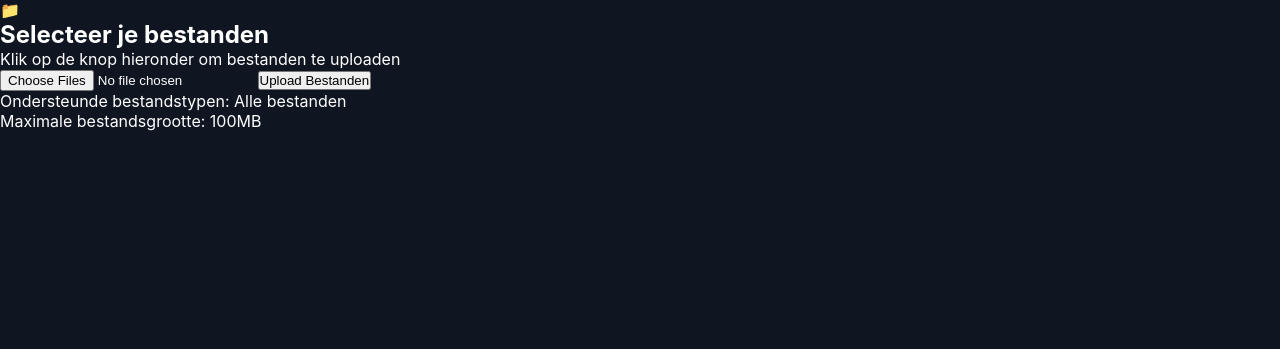
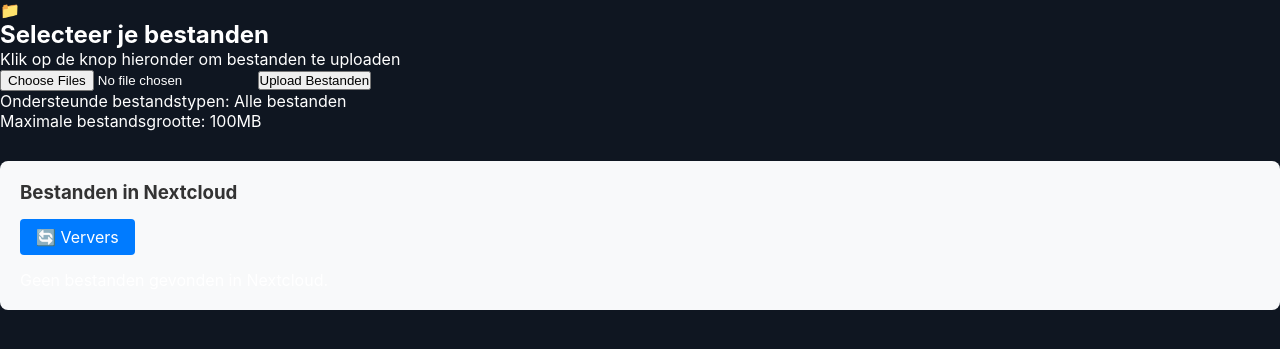
Before and after one commit to wishaand/leepiipaatii94, a Flask app: page /upload/ in a window 1280 px wide. Shown: the part 79-428 px from the top of the page. Run offline with Flask 3, Linux system fonts and the light colour scheme; data that the repository does not hold is empty.

Commit message:
code vooor het uploaden vanaf mijn website naar nextcloud

```diff
--- a/app/file_upload_service.py
+++ b/app/file_upload_service.py
@@ -4,4 +4,152 @@
 """
 
 import os
+import requests
+from requests.auth import HTTPBasicAuth
 from werkzeug.utils import secure_filename
+from flask import current_app
+from urllib.parse import quote
+
+class FileUploadService:
+    # Lokale configuratie
+    UPLOAD_FOLDER = 'app/static/uploads'
+    ALLOWED_EXTENSIONS = {
+        'txt', 'pdf', 'png', 'jpg', 'jpeg', 'gif', 'doc', 'docx',
+        'xls', 'xlsx', 'ppt', 'pptx', 'zip', 'rar', 'mp4', 'mp3', 'wav'
+    }
+    MAX_FILE_SIZE = 100 * 1024 * 1024  # 100MB
+
+    @classmethod
+    def allowed_file(cls, filename):
+        """Check if file extension is allowed"""
+        return '.' in filename and \
+               filename.rsplit('.', 1)[1].lower() in cls.ALLOWED_EXTENSIONS
+
+    @classmethod
+    def upload_to_nextcloud(cls, file_path, filename):
+        """Upload file to Nextcloud"""
+        try:
+            server_url = current_app.config['NEXTCLOUD_SERVER_URL']
+            username = current_app.config['NEXTCLOUD_USERNAME']
+            password = current_app.config['NEXTCLOUD_PASSWORD']
+            folder = current_app.config['NEXTCLOUD_FOLDER']
+
+            # URL encode the filename to handle special characters
+            encoded_filename = quote(filename, safe='')
+            url = f"{server_url}/remote.php/dav/files/{username}/{folder}/{encoded_filename}"
+
+            print(f"Uploading to: {url}")  # Debug info
+
+            with open(file_path, 'rb') as file:
+                response = requests.put(
+                    url,
+                    data=file,
+                    auth=HTTPBasicAuth(username, password),
+                    timeout=30
+                )
+
+            print(f"Response status: {response.status_code}")  # Debug info
+            print(f"Response text: {response.text}")  # Debug info
+
+            return response.status_code == 201 or response.status_code == 204
+
+        except Exception as e:
+            print(f"Nextcloud upload error: {e}")  # Debug info
+            return False
+
+    @classmethod
+    def list_files(cls):
+        """List all files in Nextcloud folder"""
+        try:
+            server_url = current_app.config['NEXTCLOUD_SERVER_URL']
+            username = current_app.config['NEXTCLOUD_USERNAME']
+            password = current_app.config['NEXTCLOUD_PASSWORD']
+            folder = current_app.config['NEXTCLOUD_FOLDER']
+
+            folder_url = f"{server_url}/remote.php/dav/files/{username}/{folder}/"
+
+            response = requests.request(
+                'PROPFIND',
+                folder_url,
+                auth=HTTPBasicAuth(username, password),
+                timeout=10,
+                headers={'Depth': '1'}
+            )
+
+            if response.status_code == 207:
+                # Parse XML response to extract filenames
+                import xml.etree.ElementTree as ET
+                root = ET.fromstring(response.text)
+                files = []
+
+                for response_elem in root.findall('.//{DAV:}response'):
+                    href = response_elem.find('.//{DAV:}href')
+                    if href is not None and href.text:
+                        filename = href.text.split('/')[-1]
+                        if filename and filename != folder:  # Skip folder itself
+                            files.append(filename)
+
+                return files
+            else:
+                return []
+
+        except Exception as e:
+            print(f"Error listing files: {e}")
+            return []
+
+    @classmethod
+    def download_file(cls, filename):
+        """Download file from Nextcloud"""
+        try:
+            server_url = current_app.config['NEXTCLOUD_SERVER_URL']
+            username = current_app.config['NEXTCLOUD_USERNAME']
+            password = current_app.config['NEXTCLOUD_PASSWORD']
+            folder = current_app.config['NEXTCLOUD_FOLDER']
+
+            encoded_filename = quote(filename, safe='')
+            url = f"{server_url}/remote.php/dav/files/{username}/{folder}/{encoded_filename}"
+
+            response = requests.get(
+                url,
+                auth=HTTPBasicAuth(username, password),
+                timeout=30
+            )
+
+            if response.status_code == 200:
+                return response.content
+            else:
+                return None
+
+        except Exception as e:
+            print(f"Error downloading file: {e}")
+            return None
+
+    @classmethod
+    def upload_file(cls, file):
+        """Main upload method"""
+        if not file or file.filename == '':
+            return False, "Geen bestand geselecteerd"
+
+        if not cls.allowed_file(file.filename):
+            return False, f"Bestandstype niet toegestaan: {file.filename}"
+
+        try:
+            # Tijdelijk opslaan
+            filename = secure_filename(file.filename)
+            temp_path = os.path.join(cls.UPLOAD_FOLDER, filename)
+            os.makedirs(cls.UPLOAD_FOLDER, exist_ok=True)
+            file.save(temp_path)
+
+            # Upload naar Nextcloud
+            success = cls.upload_to_nextcloud(temp_path, filename)
+
+            # Temp file verwijderen
+            os.remove(temp_path)
+
+            if success:
+                return True, f"Bestand '{file.filename}' succesvol geüpload naar Nextcloud!"
+            else:
+                return False, "Fout bij uploaden naar Nextcloud"
+
+        except Exception as e:
+            return False, f"Fout bij uploaden: {str(e)}"
--- a/app/static/css/style.css
+++ b/app/static/css/style.css
@@ -13,6 +13,7 @@
   scroll-behavior: smooth;
 }
 
+<<<<<<< HEAD
 /* Navigatie */
 .navbar {
   position: fixed;
@@ -26,6 +27,78 @@
   backdrop-filter: blur(12px);
   z-index: 100;
 }
+=======
+  /* ===== Upload Page ===== */
+  .upload-container {
+    max-width: 800px;
+    margin: 0 auto;
+    padding: 20px;
+  }
+
+  .files-section {
+    margin-top: 30px;
+    padding: 20px;
+    background: #f8f9fa;
+    border-radius: 8px;
+  }
+
+  .files-section h3 {
+    margin-bottom: 15px;
+    color: #333;
+  }
+
+  .refresh-btn {
+    background: #007bff;
+    color: white;
+    text-decoration: none;
+    padding: 8px 16px;
+    border-radius: 4px;
+    cursor: pointer;
+    margin-bottom: 15px;
+    display: inline-block;
+  }
+
+  .refresh-btn:hover {
+    background: #0056b3;
+    color: white;
+    text-decoration: none;
+  }
+
+  .files-list {
+    max-height: 300px;
+    overflow-y: auto;
+  }
+
+  .file-item {
+    display: flex;
+    justify-content: space-between;
+    align-items: center;
+    padding: 10px;
+    background: white;
+    margin-bottom: 8px;
+    border-radius: 4px;
+    border: 1px solid #ddd;
+  }
+
+  .file-name {
+    font-weight: 500;
+    color: #333;
+  }
+
+  .download-btn {
+    background: #28a745;
+    color: white;
+    text-decoration: none;
+    padding: 6px 12px;
+    border-radius: 4px;
+    font-size: 14px;
+  }
+
+  .download-btn:hover {
+    background: #218838;
+    color: white;
+  }
+>>>>>>> f0fd2b0 (code vooor het uploaden vanaf mijn website naar nextcloud)
 
 .logo {
   font-weight: 700;
--- a/app/templates/upload.html
+++ b/app/templates/upload.html
@@ -24,5 +24,22 @@
     <p>Ondersteunde bestandstypen: Alle bestanden</p>
     <p>Maximale bestandsgrootte: 100MB</p>
   </div>
+
+  <div class="files-section">
+    <h3>Bestanden in Nextcloud</h3>
+    <a href="{{ url_for('upload.index') }}" class="refresh-btn">🔄 Ververs</a>
+    <div class="files-list">
+      {% if files %}
+        {% for file in files %}
+        <div class="file-item">
+          <span class="file-name">{{ file }}</span>
+          <a href="{{ url_for('upload.download_file', filename=file) }}" class="download-btn">📥 Download</a>
+        </div>
+        {% endfor %}
+      {% else %}
+        <p>Geen bestanden gevonden in Nextcloud.</p>
+      {% endif %}
+    </div>
+  </div>
 </div>
 {% endblock %}
--- a/app/upload/routes.py
+++ b/app/upload/routes.py
@@ -1,21 +1,14 @@
-import os
-from flask import render_template, request, redirect, url_for, flash
-from werkzeug.utils import secure_filename
-
+from flask import render_template, request, redirect, url_for, flash, jsonify, send_file
 from app.upload import bp
-
-# Upload configuration
-UPLOAD_FOLDER = 'app/static/uploads'
-ALLOWED_EXTENSIONS = {'txt', 'pdf', 'png', 'jpg', 'jpeg', 'gif', 'doc', 'docx', 'xls', 'xlsx', 'ppt', 'pptx', 'zip', 'rar', 'mp4', 'mp3', 'wav'}
-
-def allowed_file(filename):
-    return '.' in filename and \
-           filename.rsplit('.', 1)[1].lower() in ALLOWED_EXTENSIONS
+from app.file_upload_service import FileUploadService
+import io
 
 @bp.route("/")
 def index():
     """Upload page"""
-    return render_template("upload.html")
+    # Load files from Nextcloud
+    files = FileUploadService.list_files()
+    return render_template("upload.html", files=files)
 
 @bp.route("/upload", methods=["POST"])
 def upload_file():
@@ -24,29 +17,31 @@
         flash('Geen bestand geselecteerd')
         return redirect(url_for('upload.index'))
 
-    files = request.files.getlist('file')
+    file = request.files['file']
 
-    if not files or all(file.filename == '' for file in files):
+    if not file or file.filename == '':
         flash('Geen bestand geselecteerd')
         return redirect(url_for('upload.index'))
 
-    uploaded_files = []
-
-    for file in files:
-        if file and allowed_file(file.filename):
-            filename = secure_filename(file.filename)
-
-            # Create upload directory if it doesn't exist
-            os.makedirs(UPLOAD_FOLDER, exist_ok=True)
-
-            # Save file
-            file_path = os.path.join(UPLOAD_FOLDER, filename)
-            file.save(file_path)
-            uploaded_files.append(filename)
-        else:
-            flash(f'Bestandstype niet toegestaan: {file.filename}')
-
-    if uploaded_files:
-        flash(f'Bestanden succesvol geüpload: {", ".join(uploaded_files)}')
+    # Use FileUploadService to upload to Nextcloud
+    success, message = FileUploadService.upload_file(file)
+    flash(message)
 
     return redirect(url_for('upload.index'))
+
+
+@bp.route("/download/<filename>")
+def download_file(filename):
+    """Download file from Nextcloud"""
+    file_content = FileUploadService.download_file(filename)
+
+    if file_content:
+        return send_file(
+            io.BytesIO(file_content),
+            as_attachment=True,
+            download_name=filename,
+            mimetype='application/octet-stream'
+        )
+    else:
+        flash(f'Bestand {filename} niet gevonden', 'error')
+        return redirect(url_for('upload.index'))
```
Also changed, not shown: app/static/uploads/erd_eurov.png (added).
